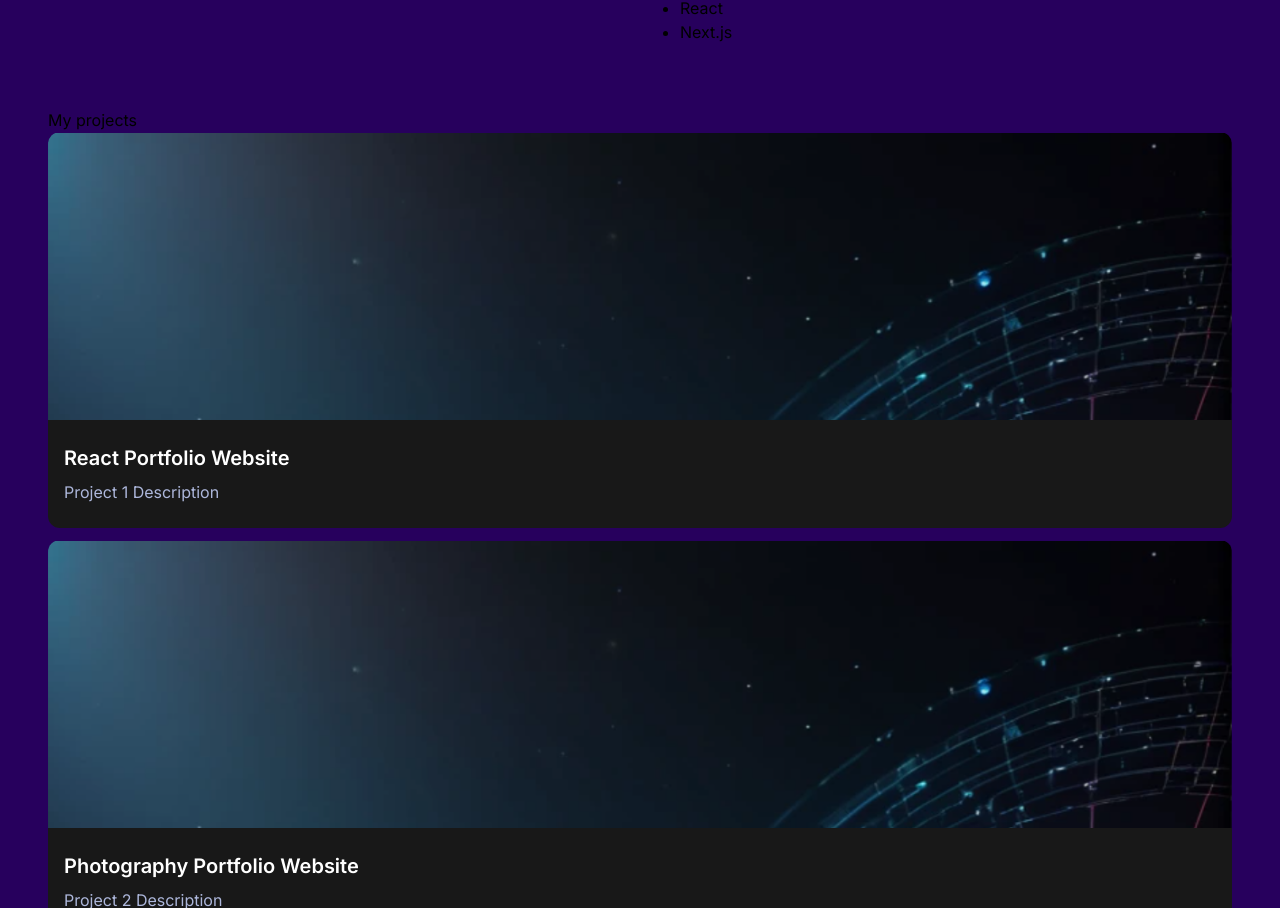
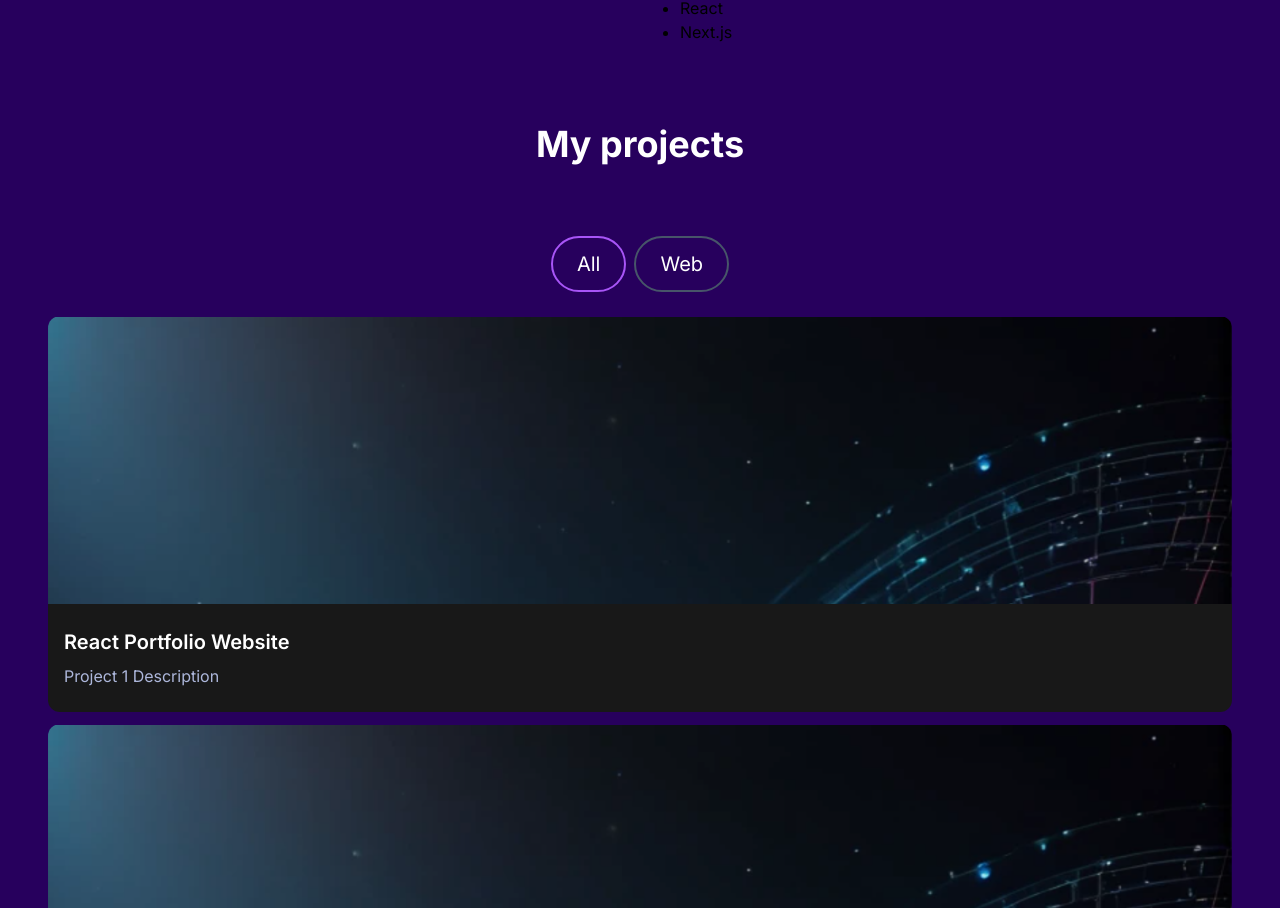
Before and after one commit to DavidAdam1323/my_portfolio_project, a Next.js app: page / in a window 1280 px wide. Shown: the part 1129-2037 px from the top of the page. Built offline with nearby package versions, Linux system fonts and the light colour scheme.

Commit message:
created two buttons in ProjectsSection called all and web, and gave them some style

```diff
--- a/src/app/components/ProjectsSection.jsx
+++ b/src/app/components/ProjectsSection.jsx
@@ -43,7 +43,17 @@
 const ProjectsSection = () => {
   return (
     <>
-      <h2>My projects</h2>
+      <h2 className="text-center text-4xl font-bold text-white mt-4 mb-8 md:mb-12">
+        My projects
+      </h2>
+      <div className="text-white flex flex-row justify-center items-center gap-2 py-6">
+        <button className="rounded-full border-2 border-purple-500 px-6 py-3 text-xl cursor-pointer">
+          All
+        </button>
+        <button className="rounded-full border-2 border-slate-600 px-6 py-3 text-xl cursor-pointer">
+          Web
+        </button>
+      </div>
       <div>
         {projectsData.map((project) => (
           <ProjectCard
```
